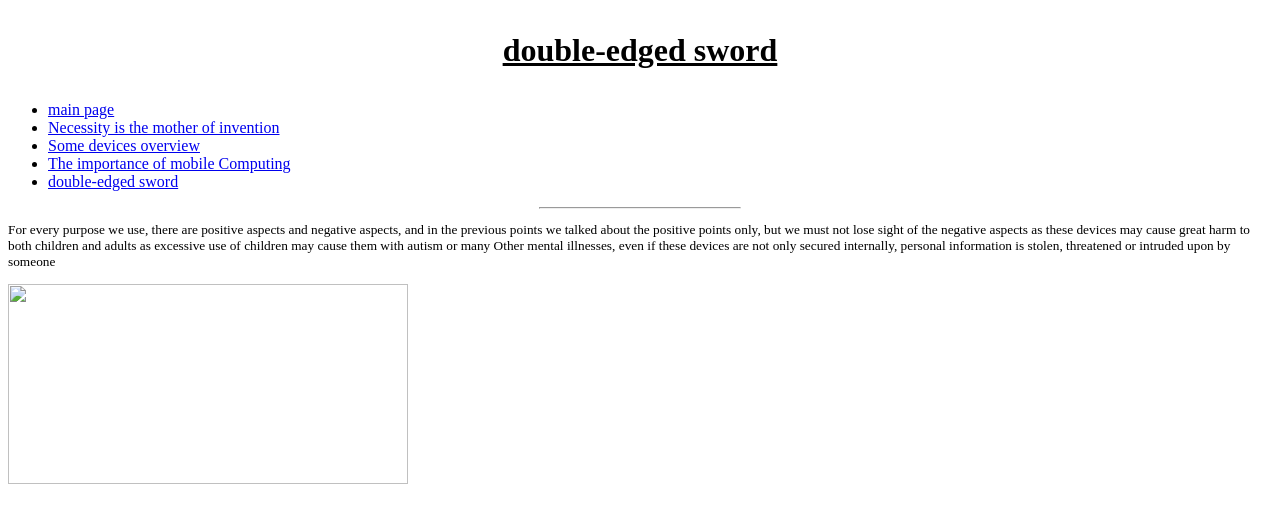
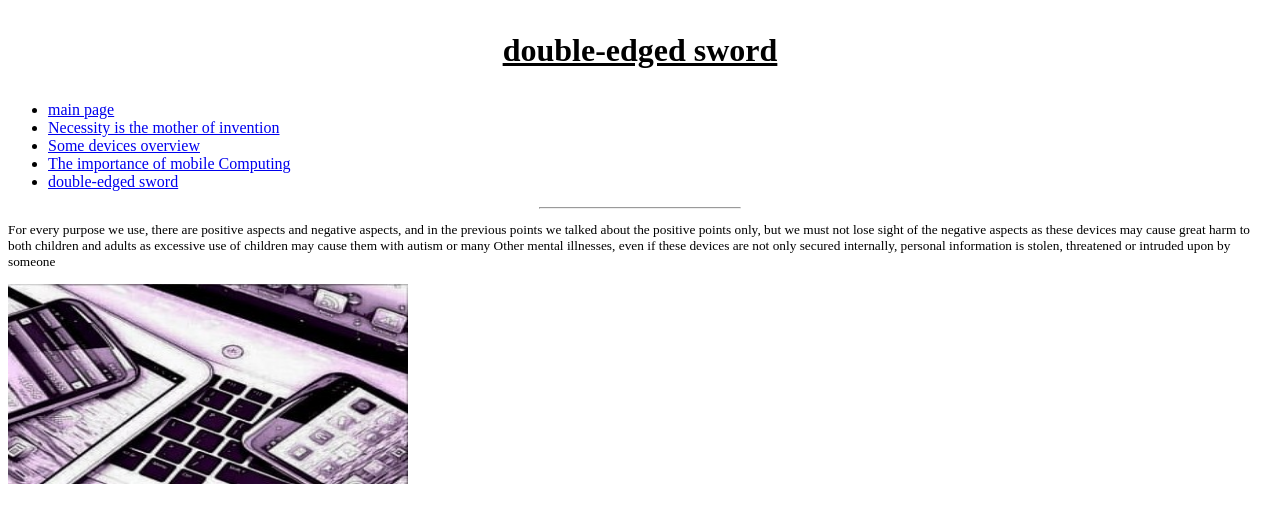
Before and after one commit to ateya-shehata-saad/ece001, a plain HTML site: page p4.html in a window 1280 px wide. Drawn offline with Linux system fonts and the light colour scheme.

Commit message:
Update p4.html

```diff
--- a/p4.html
+++ b/p4.html
@@ -26,7 +26,7 @@ if these devices are not only secured internally, personal information is stolen
 intruded upon by someone
 
 </p>
-<img src="screenshot_١٧٥٢٠٥-٢٠٢٠٠٦٠٣.png"  width="400px"   height="200px">
+<img src="IMG-20200603-WA0117~2.jpg"  width="400px"   height="200px">
 
 
     </body>
```
